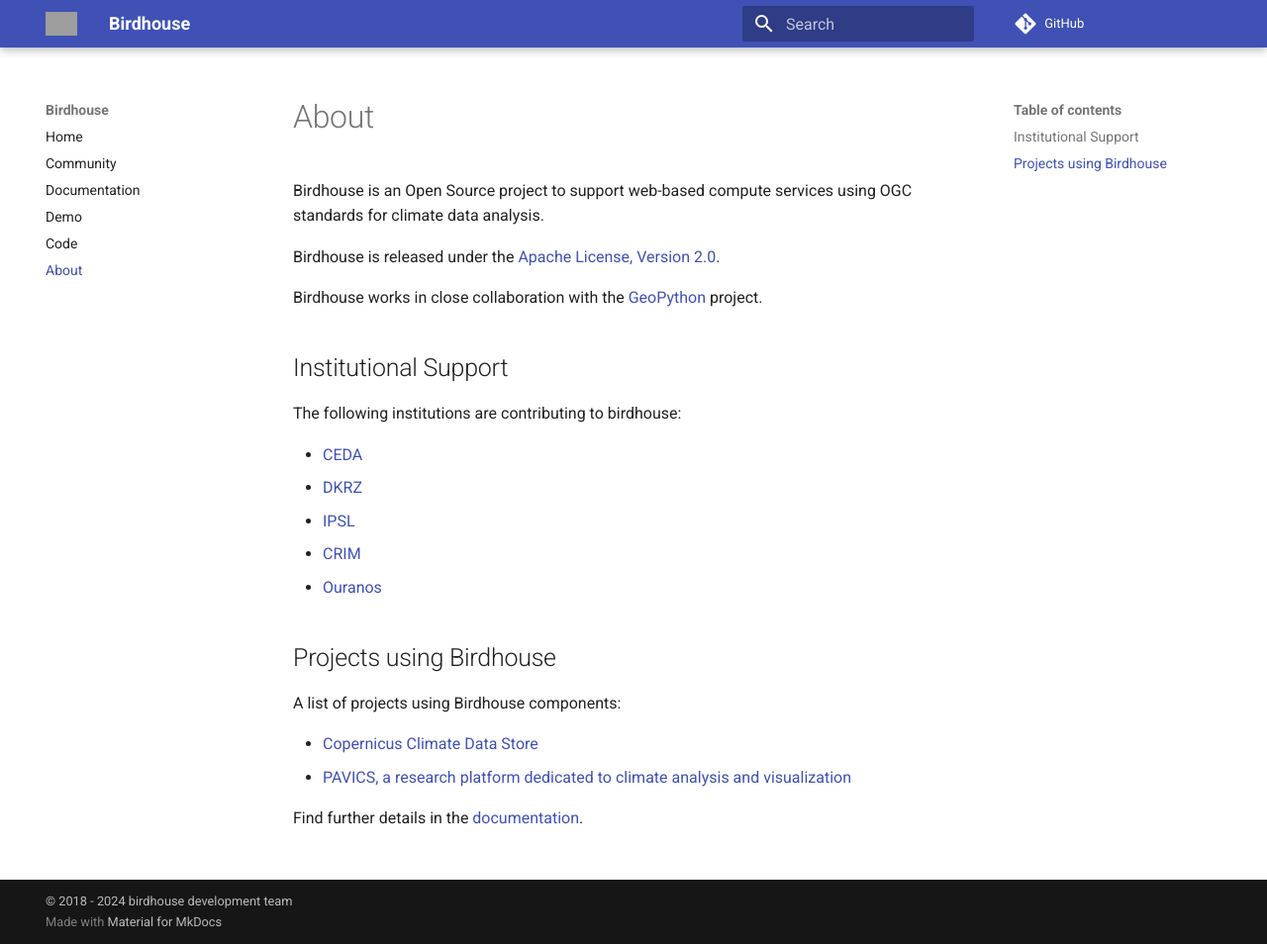
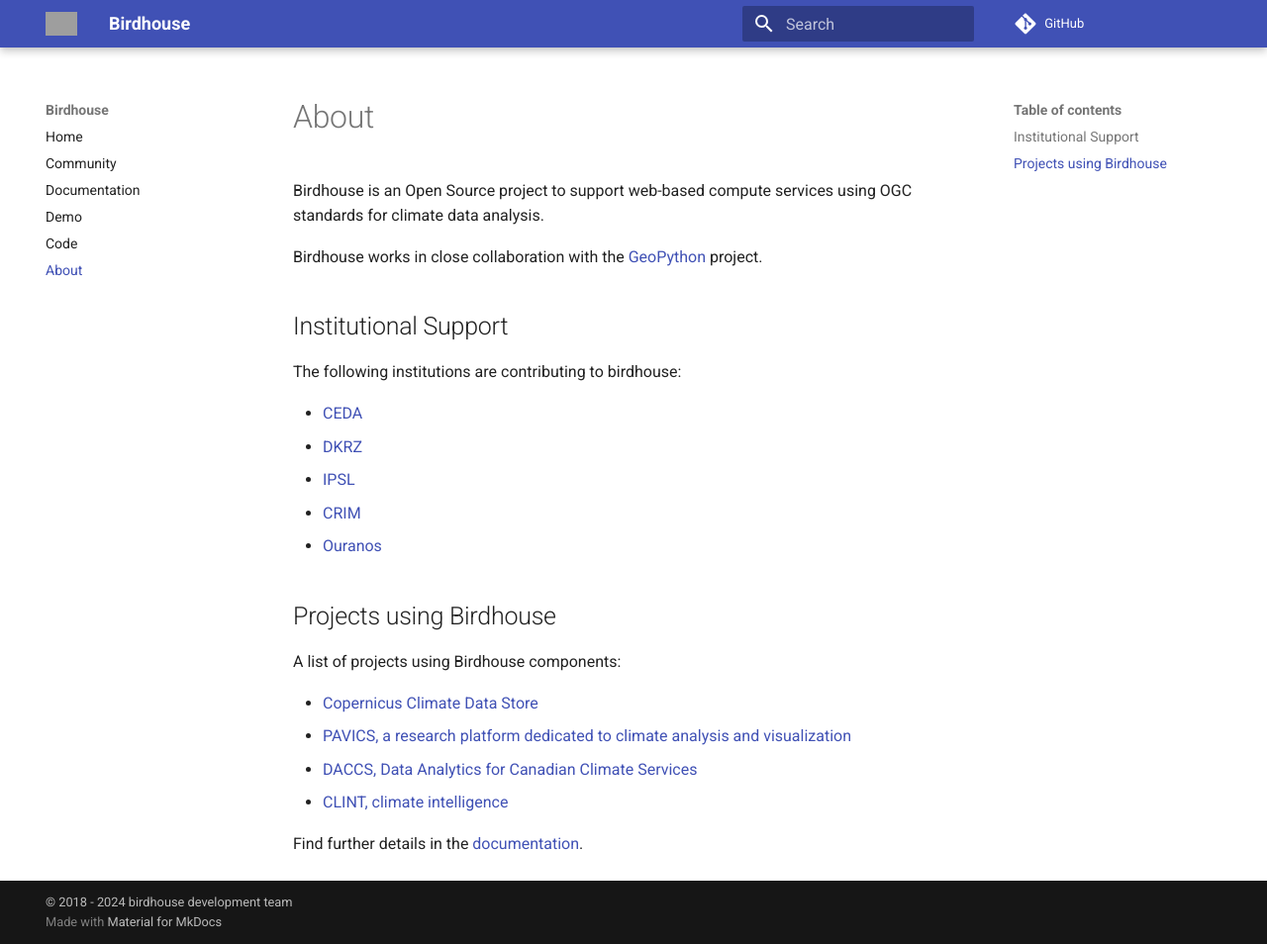
Before and after one commit to bird-house/bird-house.github.io, an MkDocs documentation site: the page built from docs/about.md, in a window 1280 px wide and 954 px high. Shown: the whole window at 99% size. Built offline with MkDocs 1.6.1 and Material for MkDocs 9.7.7, drawn with Linux system fonts in a browser that asks for light colours; comment, search, counter and statistics services are not loaded; grey boxes are pictures that could not be loaded.

Commit message:
updated about

```diff
--- a/docs/about.md
+++ b/docs/about.md
@@ -1,13 +1,5 @@
----
-layout: page
-title: About Us
-permalink: /about/
----
 Birdhouse is an Open Source project to support web-based compute services using OGC standards
 for climate data analysis.
-
-Birdhouse is released under the
-[Apache License, Version 2.0](http://birdhouse.readthedocs.io/en/latest/license.html).
 
 Birdhouse works in close collaboration with the [GeoPython](http://geopython.github.io/) project.
 
@@ -27,5 +19,7 @@
 
 * [Copernicus Climate Data Store](https://climate.copernicus.eu/)
 * [PAVICS, a research platform dedicated to climate analysis and visualization](https://ouranosinc.github.io/pavics-sdi/)
+* [DACCS, Data Analytics for Canadian Climate Services](https://daccs.ca/)
+* [CLINT, climate intelligence](https://climateintelligence.eu/)
 
 Find further details in the [documentation](http://birdhouse.readthedocs.io/en/latest/projects.html).
```
